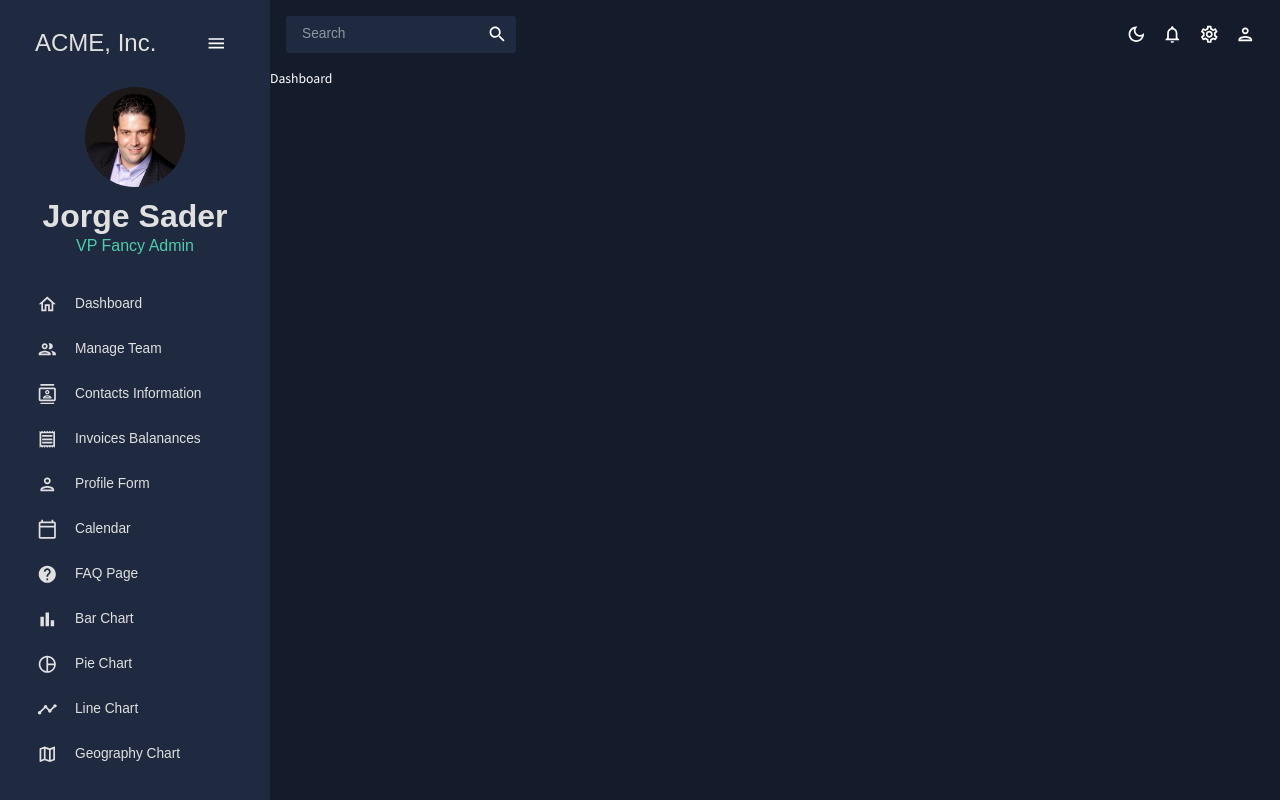
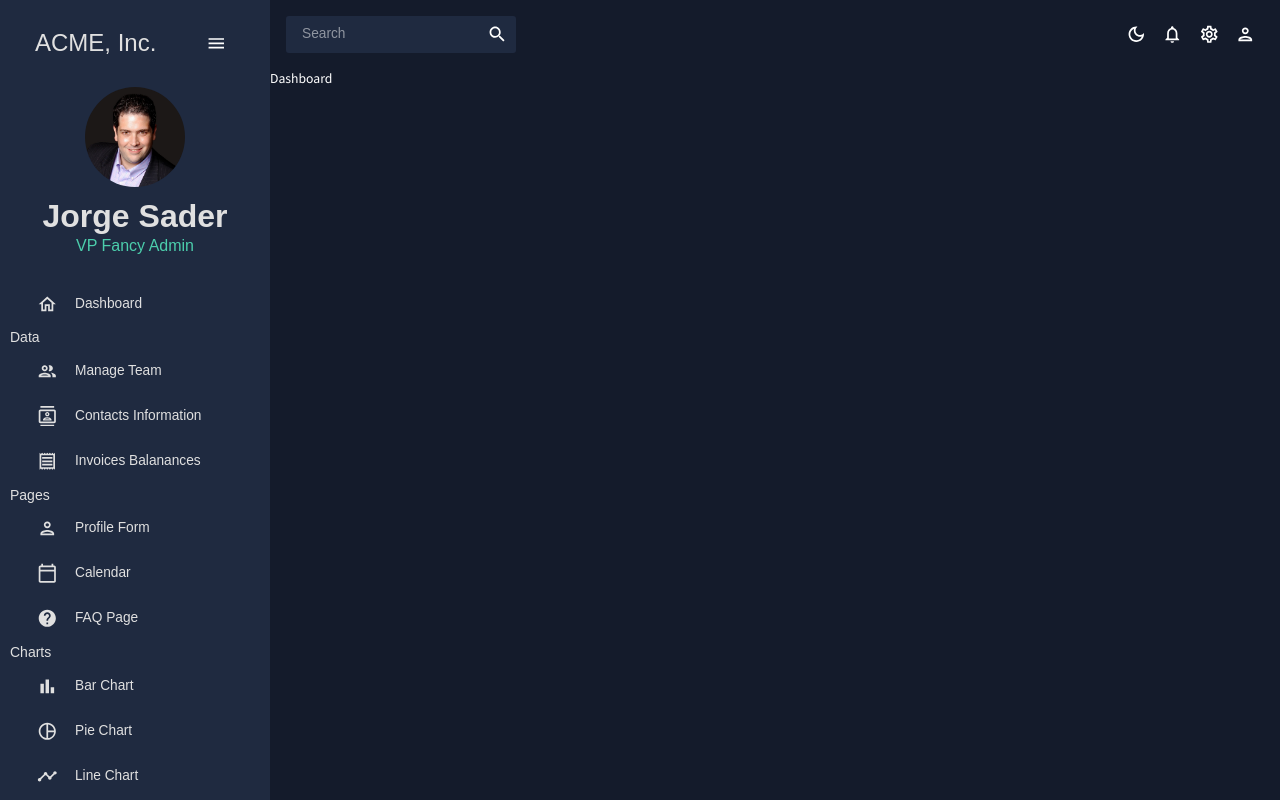
Before and after one commit to jorgeSader/sample-react-dashboard-client, a React (Create React App) app: page / in a window 1280 px wide. Built offline with nearby package versions, Linux system fonts and the light colour scheme.

Commit message:
add lables to Sidebar menu

```diff
--- a/src/views/global/SideBar.jsx
+++ b/src/views/global/SideBar.jsx
@@ -133,6 +133,14 @@ export default function SideBar() {
               selected={selected}
               setSelected={setSelected}
             />
+
+            <Typography
+              variant="h6"
+              color={colors.grey[100]}
+              sx={{ m: '15px 0 5px, 20px' }}
+            >
+              Data
+            </Typography>
             <Item
               title="Manage Team"
               to="/team"
@@ -154,6 +162,14 @@ export default function SideBar() {
               selected={selected}
               setSelected={setSelected}
             />
+
+            <Typography
+              variant="h6"
+              color={colors.grey[100]}
+              sx={{ m: '15px 0 5px, 20px' }}
+            >
+              Pages
+            </Typography>
             <Item
               title="Profile Form"
               to="/form"
@@ -175,6 +191,14 @@ export default function SideBar() {
               selected={selected}
               setSelected={setSelected}
             />
+
+            <Typography
+              variant="h6"
+              color={colors.grey[100]}
+              sx={{ m: '15px 0 5px, 20px' }}
+            >
+              Charts
+            </Typography>
             <Item
               title="Bar Chart"
               to="/bar"
```
